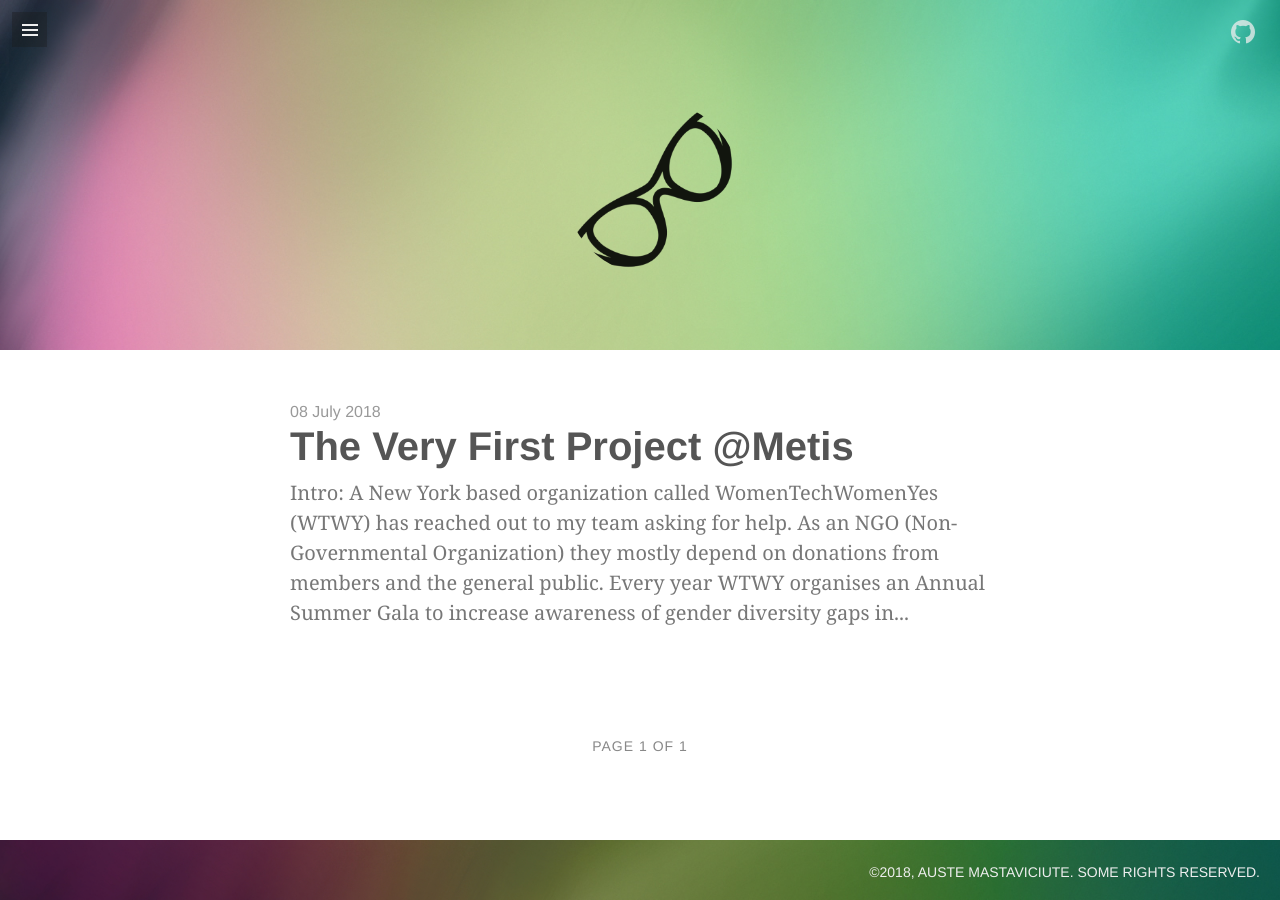
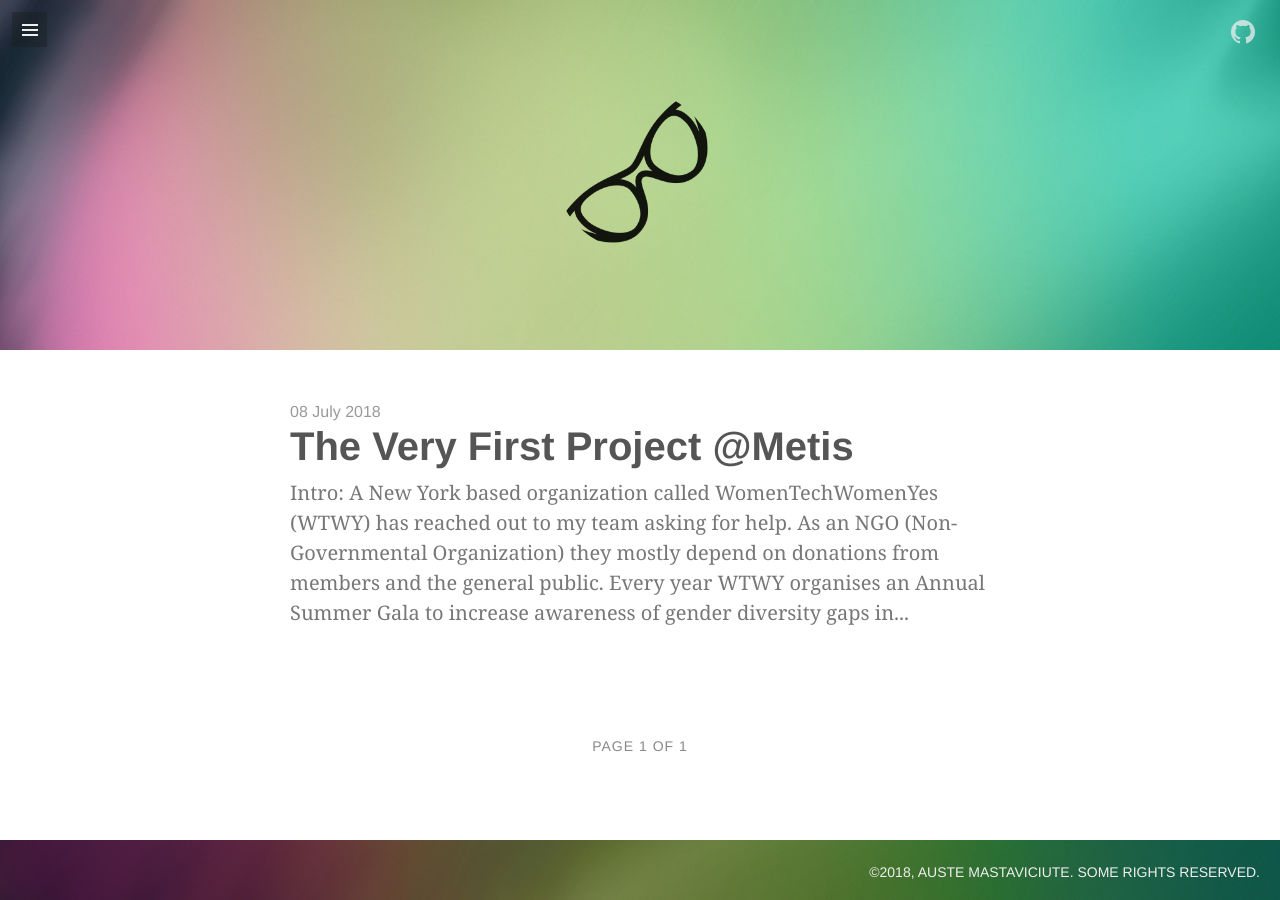
Before and after one commit to Auste1989/Auste1989.github.io, a Jekyll site: the page built from index.html, in a window 1280 px wide. Built offline with Jekyll 4.4.1, drawn with Linux system fonts in a browser that asks for light colours; some web fonts are replaced; the list of posts is cut into pages by our own code.

Commit message:
Another try to change the icon zooming

```diff
--- a/assets/css/default.css
+++ b/assets/css/default.css
@@ -91,7 +91,7 @@ h3 {
 #post-info h3 {
 	text-transform: uppercase;
 	font-size: 18px;
-	margin-bottom: -10px;
+	margin-bottom: -20px;
 }
 
 #home-title {
@@ -105,32 +105,32 @@ h3 {
 }
 
 .site-icon-home {
-	width: 175px;
-	height: 175px;
-	background-size: 175px;
-	margin: -75px 0 0 -75px;
+	width: 160px;
+	height: 160px;
+	background-size: 160px;
+	margin: -85px 0 0 -85px;
 	opacity: .9;
 }
 
 .site-icon-home:hover {
-	width: 175px;
-	height: 175px;
-	background-size: 175px;
-	margin: -80px 0 0 -80px;
+	width: 160px;
+	height: 160px;
+	background-size: 160px;
+	margin: -90px 0 0 -90px;
 	opacity: 1;
 }
 
 .site-icon-page {
-	width: 110px;
-	height: 110px;
-	background-size: 110px;
-	margin: -120px 0 0 -50px;
+	width: 100px;
+	height: 100px;
+	background-size: 100px;
+	margin: -130px 0 0 -60px;
 }
 
 .site-icon-small {
-	width: 30px;
-	height: 30px;
-	background-size: 30px;
+	width: 28px;
+	height: 28px;
+	background-size: 28px;
 	background-repeat: no-repeat;
 	border-radius: 50%;
 	display: inline-block;
```
